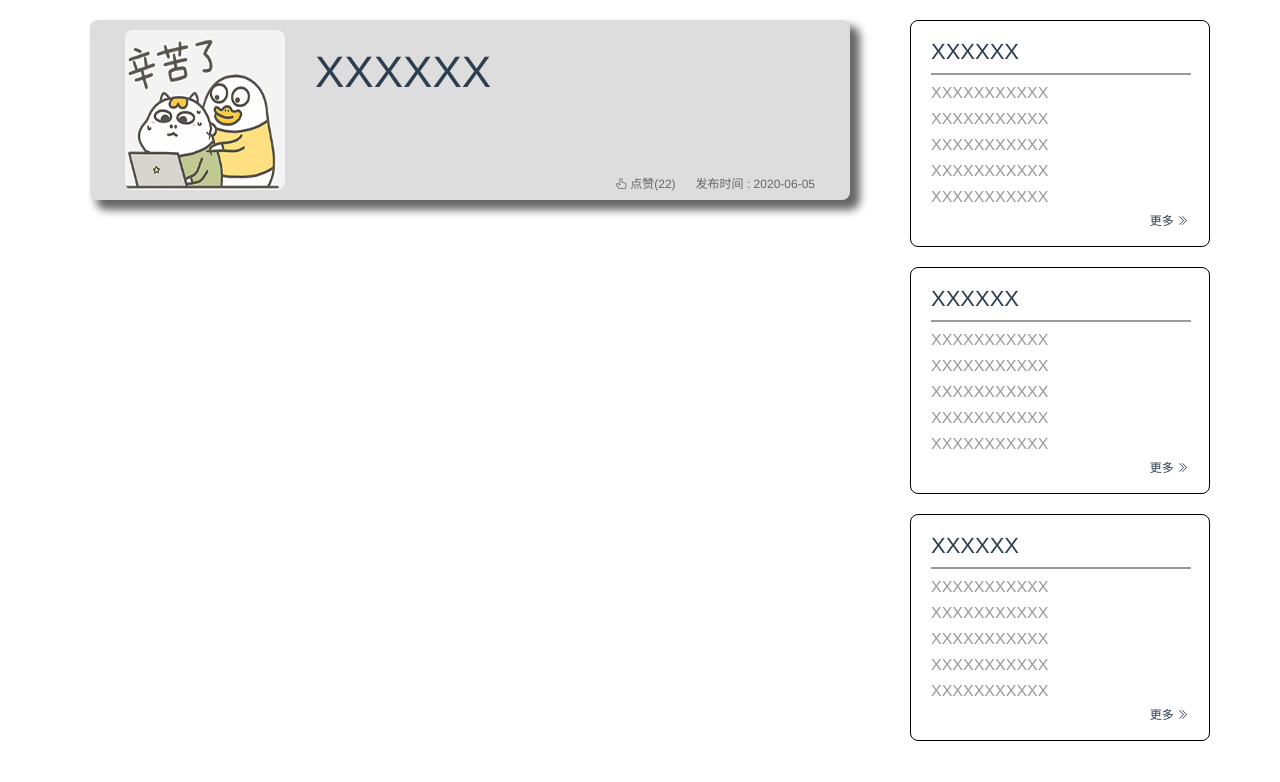
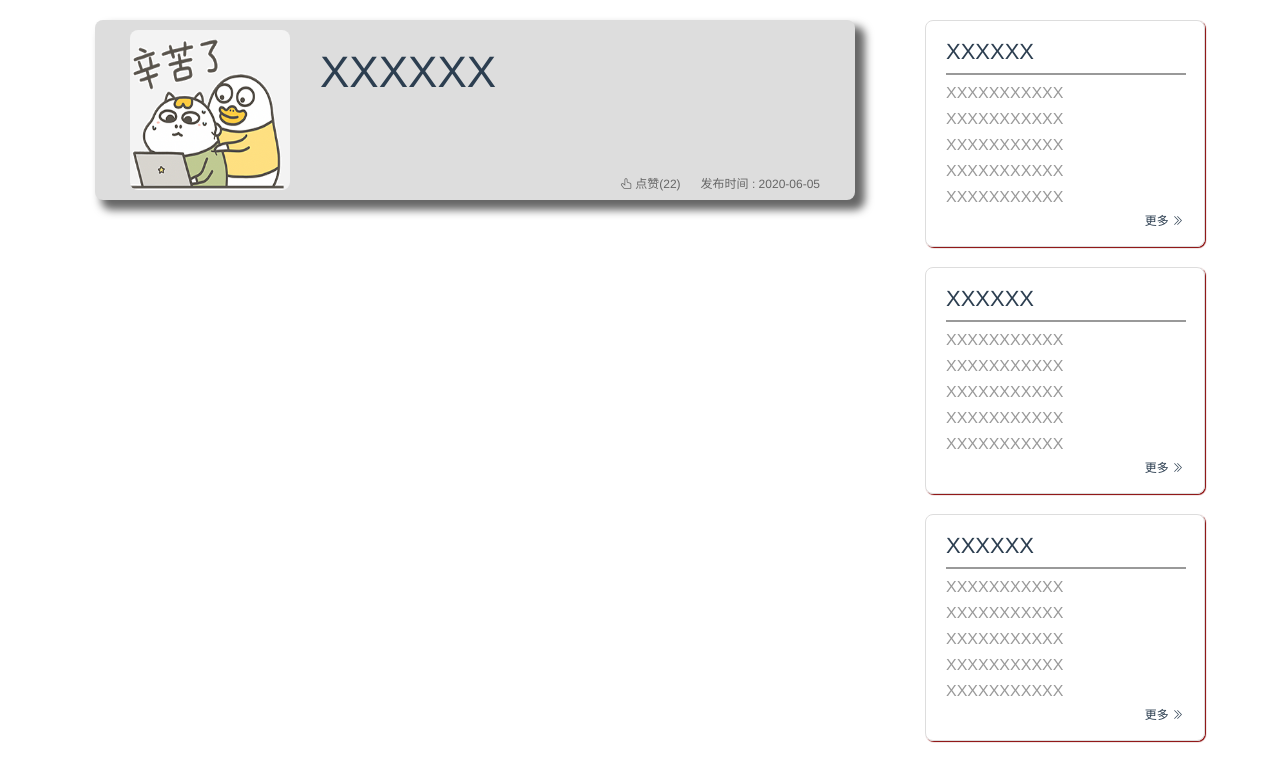
Before and after one commit to jinayao/blog, a Vue app in the folder blog_pre/: page /article in a window 1280 px wide. Shown: the top 782 px of the page. Built offline with nearby package versions, Linux system fonts and the light colour scheme.

Commit message:
小修改

```diff
--- a/blog_pre/src/components/Project/Recommend.vue
+++ b/blog_pre/src/components/Project/Recommend.vue
@@ -20,11 +20,11 @@ export default {
 
 <style lang="less" scoped>
 .Recommend {
-  width: 300px;
+  width: 280px;
   .box {
     position: fixed;
     top: 20px;
-    width: 300px;
+    width: 280px;
   }
 }
 </style>
--- a/blog_pre/src/components/common/Recommend-box.vue
+++ b/blog_pre/src/components/common/Recommend-box.vue
@@ -28,9 +28,10 @@ export default {
   height: 185px;
   padding: 20px;
   margin-bottom: 20px;
-  border: 1px solid black;
+  border: 1px solid #ddd;
   border-radius: 8px;
   text-align: left;
+  box-shadow: 1px 1px 1px rgb(133, 0, 0);
   .title {
     font-size: 22px;
     &::after {
@@ -55,7 +56,7 @@ export default {
   }
   .control {
     text-align: right;
-    &:hover {
+    span:hover {
       color: red;
       cursor: pointer;
       text-decoration: underline;
```
